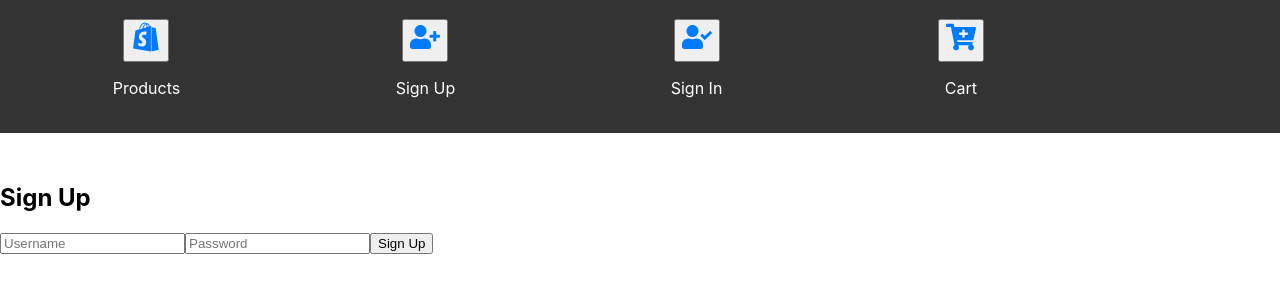
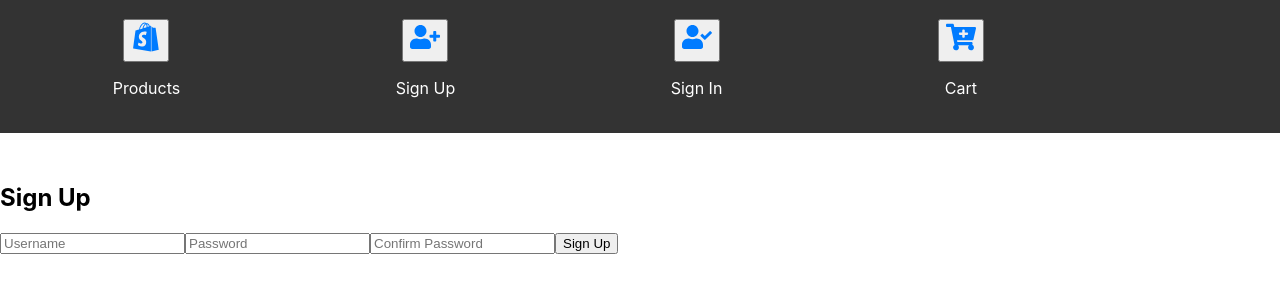
Before and after one commit to tomutanyi/phase-2-project, a React (Create React App) app: page /signUp in a window 1280 px wide. Shown: the top 300 px of the page. Built offline with nearby package versions, Linux system fonts and the light colour scheme; no server answers.

Commit message:
correct signin page

```diff
--- a/src/SignIn.js
+++ b/src/SignIn.js
@@ -1,8 +1,15 @@
 import { useState } from "react";
+import { useNavigate } from "react-router-dom";
 
 function SignIn() {
+
+  const navigate = useNavigate();
   const [username, setUsername] = useState("")
   const [password, setPassword] = useState('');
+
+
+
+
 
   const handleSignIn = () => {
     // Assuming a simple implementation, you should perform input validation and error handling
@@ -11,6 +18,7 @@
       const userData = JSON.parse(storedUserData);
       if (username === userData.username && password === userData.password) {
         alert('Sign in successful!');
+         navigate("/")
       } else {
         alert('Invalid credentials.');
       }
--- a/src/SignUp.js
+++ b/src/SignUp.js
@@ -1,12 +1,21 @@
-import React, { useState } from 'react';
+import { useState } from 'react';
+import {  useNavigate } from 'react-router-dom';
 
 function SignUp() {
-  const [username, setUsername] = useState('');
+  const navigate = useNavigate();
+
+  const [username, setUsername] = useState("")
   const [password, setPassword] = useState('');
+  const [confirmPassword, setConfirmPassword] = useState('');
 
   const handleSignUp = () => {
-    // Assuming a simple implementation, you should perform input validation and error handling
-    if (username && password) {
+
+    if (username && password && confirmPassword) {
+      if (password !== confirmPassword) {
+        alert("Passwords don't match.");
+        return;
+      }
+
       const userData = {
         username,
         password,
@@ -15,9 +24,13 @@
       localStorage.setItem('userData', JSON.stringify(userData));
       setUsername('');
       setPassword('');
+      setConfirmPassword('');
       alert('Sign up successful!');
+
+
+      navigate('/signIn');
     } else {
-      alert('Please fill in both username and password.');
+      alert('Please fill in all fields.');
     }
   };
 
@@ -36,6 +49,12 @@
         value={password}
         onChange={(e) => setPassword(e.target.value)}
       />
+      <input
+        type="password"
+        placeholder="Confirm Password"
+        value={confirmPassword}
+        onChange={(e) => setConfirmPassword(e.target.value)}
+      />
       <button onClick={handleSignUp}>Sign Up</button>
     </div>
   );
```
